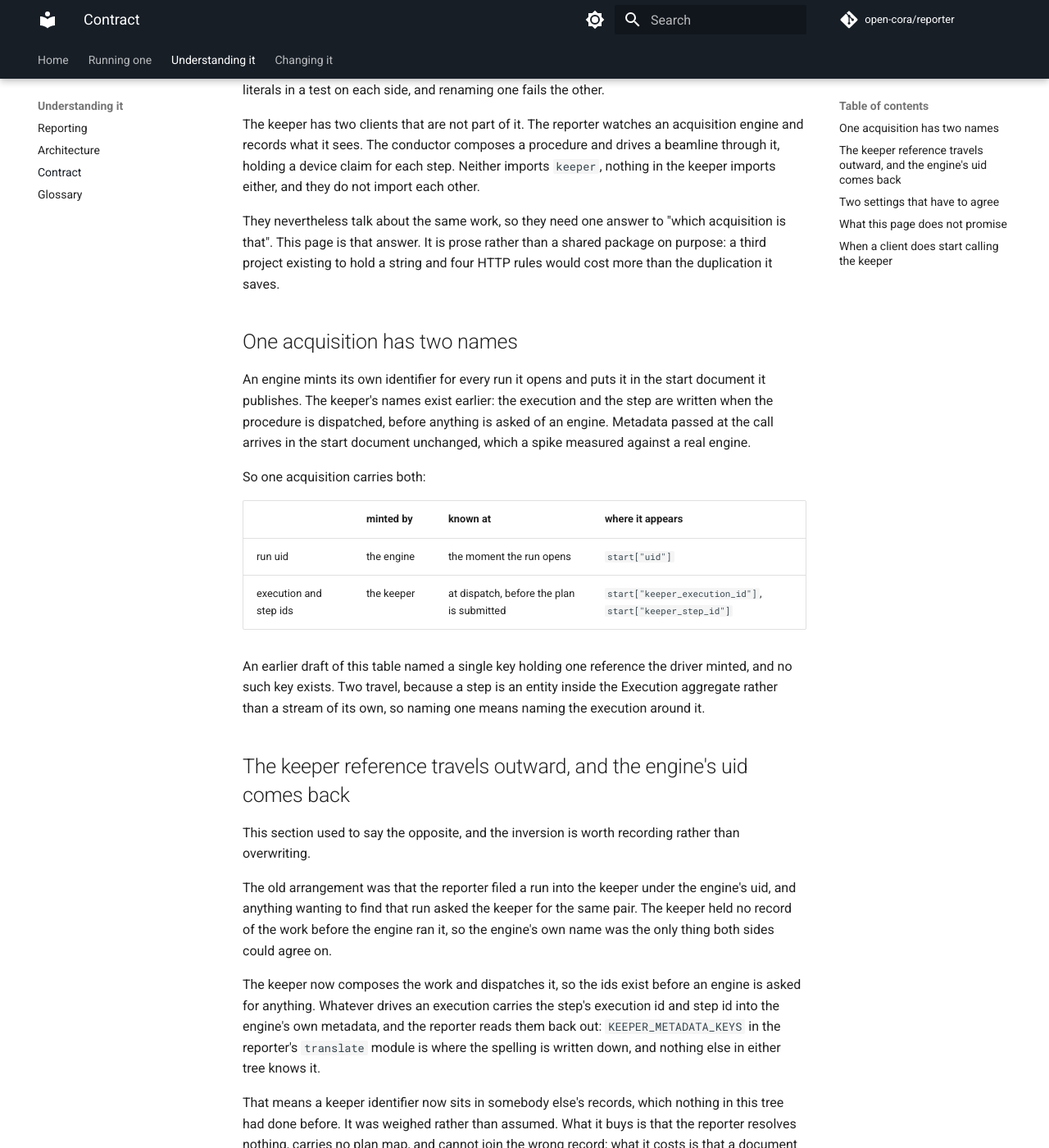
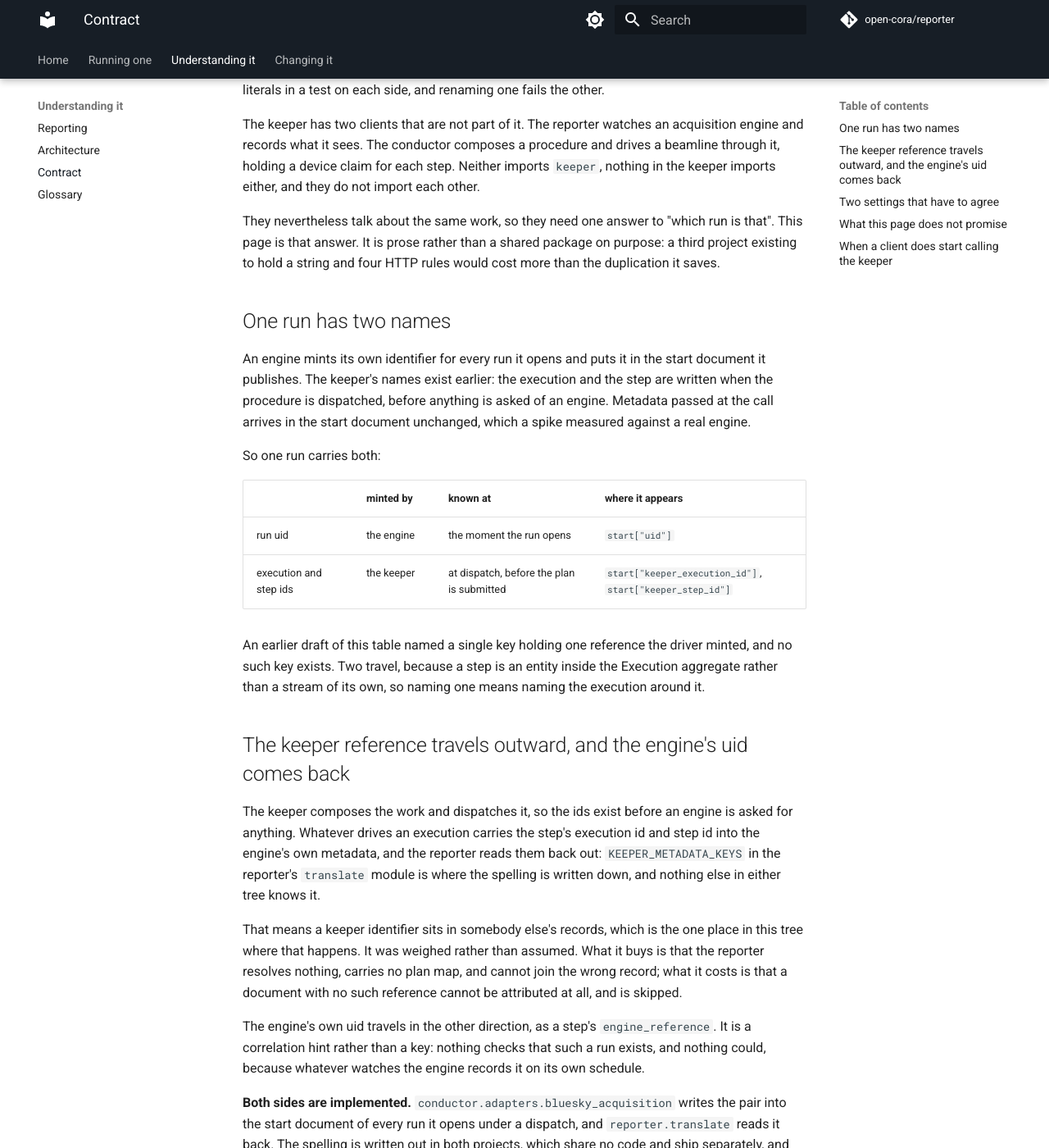
Before and after one commit to open-cora/reporter, an MkDocs documentation site: the page built from docs/client-contract.md, in a window 1280 px wide and 1400 px high, scrolled down 249 px. Shown: the whole window at 82% size. Built offline with MkDocs 1.6.1 and Material for MkDocs 9.7.7, drawn with Linux system fonts in a browser that asks for light colours; some web fonts are replaced; comment, search, counter and statistics services are not loaded; some of the changed text lies outside the part shown.

Commit message:
refactor: the step that hands work out is a run, and the retirements stop being narrated
`acquire` named the outcome when the step's nature is delegation. This
system never learns whether the routine collected anything: it hands over a
name and hears that something happened. A routine that only moves a stage is
the same step with the same shape, and the transfers and computations that
come later will collect nothing at all.

The glossary was already carrying the answer. Its Engine entry reads
"Whatever actually runs a routine, outside this system", so the verb for
this relationship was in the definition of the thing on the far side of it
while the code used a different word. The pair is now set and run, and the
contrast is where the work is determined rather than what it produces: a set
is fully specified by the step, a run is a name in someone else's
vocabulary.

Three senses of acquisition kept the word, because they are the capability
rather than the step: the `Acquisition` port, `Acquired`, `BlueskyAcquisition`
and the acquisition engine and seam it names. A LISTEN connection is still
acquired too. What changed is every use that meant the kind of step.

## The retirements are gone rather than corrected

Asked for directly, and the reasoning is that git holds the history and a
page does not have to. Pages were narrating their own edits: "this section
used to say the opposite", "the Run aggregate has been retired", "a reserved
table of driving verbs used to sit here", "this page used to say a proposal
needed none". A reader wants what is true, and a reader who wants what
changed has the log.

Removed rather than rewritten where the paragraph was only history, and
turned into a statement of what is where it carried a live fact. Two of
those were worth keeping and are kept: that one engine run cannot be
recorded without a keeper reference, which moves into execution.md's "What
is not here yet" as a gap rather than a loss; and that `dispatch_execution`
is the only driving verb, which is now said as a fact rather than as the
answer to a question nobody reading the page asked.

The Run glossary entry is the one that had to change for both reasons at
once. It described a retirement, and the new step kind reverses it: a run
and the carrying-out it causes were always one fact in two vocabularies, and
one word for both is what the entry now says.

Co-Authored-By: Claude Opus 5 (1M context) <noreply@anthropic.com>

````diff
--- a/docs/client-contract.md
+++ b/docs/client-contract.md
@@ -10,13 +10,13 @@ on each side, and renaming one fails the other.
 
 The keeper has two clients that are not part of it. The reporter watches an acquisition engine and records what it sees. The conductor composes a procedure and drives a beamline through it, holding a device claim for each step. Neither imports `keeper`, nothing in the keeper imports either, and they do not import each other.
 
-They nevertheless talk about the same work, so they need one answer to "which acquisition is that". This page is that answer. It is prose rather than a shared package on purpose: a third project existing to hold a string and four HTTP rules would cost more than the duplication it saves.
+They nevertheless talk about the same work, so they need one answer to "which run is that". This page is that answer. It is prose rather than a shared package on purpose: a third project existing to hold a string and four HTTP rules would cost more than the duplication it saves.
 
-## One acquisition has two names
+## One run has two names
 
 An engine mints its own identifier for every run it opens and puts it in the start document it publishes. The keeper's names exist earlier: the execution and the step are written when the procedure is dispatched, before anything is asked of an engine. Metadata passed at the call arrives in the start document unchanged, which a spike measured against a real engine.
 
-So one acquisition carries both:
+So one run carries both:
 
 | | minted by | known at | where it appears |
 | --- | --- | --- | --- |
@@ -27,17 +27,13 @@ An earlier draft of this table named a single key holding one reference the driv
 
 ## The keeper reference travels outward, and the engine's uid comes back
 
-This section used to say the opposite, and the inversion is worth recording rather than overwriting.
+The keeper composes the work and dispatches it, so the ids exist before an engine is asked for anything. Whatever drives an execution carries the step's execution id and step id into the engine's own metadata, and the reporter reads them back out: `KEEPER_METADATA_KEYS` in the reporter's `translate` module is where the spelling is written down, and nothing else in either tree knows it.
 
-The old arrangement was that the reporter filed a run into the keeper under the engine's uid, and anything wanting to find that run asked the keeper for the same pair. The keeper held no record of the work before the engine ran it, so the engine's own name was the only thing both sides could agree on.
+That means a keeper identifier sits in somebody else's records, which is the one place in this tree where that happens. It was weighed rather than assumed. What it buys is that the reporter resolves nothing, carries no plan map, and cannot join the wrong record; what it costs is that a document with no such reference cannot be attributed at all, and is skipped.
 
-The keeper now composes the work and dispatches it, so the ids exist before an engine is asked for anything. Whatever drives an execution carries the step's execution id and step id into the engine's own metadata, and the reporter reads them back out: `KEEPER_METADATA_KEYS` in the reporter's `translate` module is where the spelling is written down, and nothing else in either tree knows it.
+The engine's own uid travels in the other direction, as a step's `engine_reference`. It is a correlation hint rather than a key: nothing checks that such a run exists, and nothing could, because whatever watches the engine records it on its own schedule.
 
-That means a keeper identifier now sits in somebody else's records, which nothing in this tree had done before. It was weighed rather than assumed. What it buys is that the reporter resolves nothing, carries no plan map, and cannot join the wrong record; what it costs is that a document with no such reference cannot be attributed at all, and is skipped.
-
-The engine's own uid still travels, in the other direction, as a step's `engine_reference`. It is a correlation hint rather than a key: nothing checks that such a run exists, and nothing could, because whatever watches the engine records it on its own schedule.
-
-**Both sides are now implemented.** `conductor.adapters.bluesky_acquisition` writes the pair into the start document of every run it opens under a dispatch, and `reporter.translate` reads it back. The spelling is written out in both projects, which share no code and ship separately, and each pins the two literals in a test that names the other side. A run opened outside a dispatch carries neither key, which is how a scan somebody ran by hand stays distinguishable from work this system is owed a report on.
+**Both sides are implemented.** `conductor.adapters.bluesky_acquisition` writes the pair into the start document of every run it opens under a dispatch, and `reporter.translate` reads it back. The spelling is written out in both projects, which share no code and ship separately, and each pins the two literals in a test that names the other side. A run opened outside a dispatch carries neither key, which is how a scan somebody ran by hand stays distinguishable from work this system is owed a report on.
 
 ## Two settings that have to agree
 
@@ -48,8 +44,6 @@ The scheme is a word, and two deployments have to pick the same one.
 
 Nothing checks this. Two deployments configured differently file data under two vocabularies that look alike and are not, and nothing in the keeper can tell them apart, because the scheme names a vocabulary rather than an instance.
 
-This section used to say the reporter sent the scheme with every run and that a conductor looked runs up by it. Neither is true now: the reporter creates nothing, and there is no lookup from an engine's reference to the step that opened it.
-
 ## What this page does not promise
 
 **The metadata is writable by anyone who can start a plan.** The engine is outside the keeper, so the two keys can be set by hand, copied between runs, or left off. What that buys an attacker is narrower than it was: the ids name records the keeper already wrote, so a forged pair moves an existing step rather than creating anything, and a pair naming nothing is refused. `plan_name` and `exit_status` remain equally forgeable, and everything the reporter relays is something the keeper was told rather than something it checked.
@@ -58,9 +52,9 @@ This section used to say the reporter sent the scheme with every run and that a
 
 **External references are not unique.** The keeper does not enforce uniqueness across streams. A step's `engine_reference` is recorded as given and nothing compares it against any other step's, so two steps can name one engine run and neither is refused.
 
-That used to be the sharper problem, because an outside reporter opened records and two of them could answer to one reference. It is smaller now: the keeper owns every genesis, so a duplicate reference is a relay mistake on records that already existed rather than a second record of one fact.
+The keeper owns every genesis, so a duplicate reference is a relay mistake on records that already existed rather than a second record of one fact.
 
-**The conductor calls the keeper, and `python -m conductor` is the process that does it.** It asks what has been dispatched to its beamline, claims one execution, walks it, and reports each step as the step ends, all over the same HTTP surface the reporter uses. `Acquired.engine_reference` still reaches a caller through `Done`, and it is still a correlation hint rather than a key.
+**The conductor calls the keeper, and `python -m conductor` is the process that does it.** It asks what has been dispatched to its beamline, claims one execution, walks it, and reports each step as the step ends, all over the same HTTP surface the reporter uses. `Acquired.engine_reference` reaches a caller through `Done`, and it is a correlation hint rather than a key.
 
 ## When a client does start calling the keeper
 
--- a/docs/reporting.md
+++ b/docs/reporting.md
@@ -48,7 +48,7 @@ files both.
 ```
 
 One process rather than two, because both are about the same step. A dataset
-cites the acquisition that produced it, which is the acquisition the report is
+cites the run that produced it, which is the run the report is
 about, so the message that ends a run is the one that knows where to ask.
 
 **The store half is optional.** No store configured means no lookup and no
````
Also changed, not shown: README.md (+2 -2 lines), docs/glossary.md (+5 -5 lines), 6 other files.
